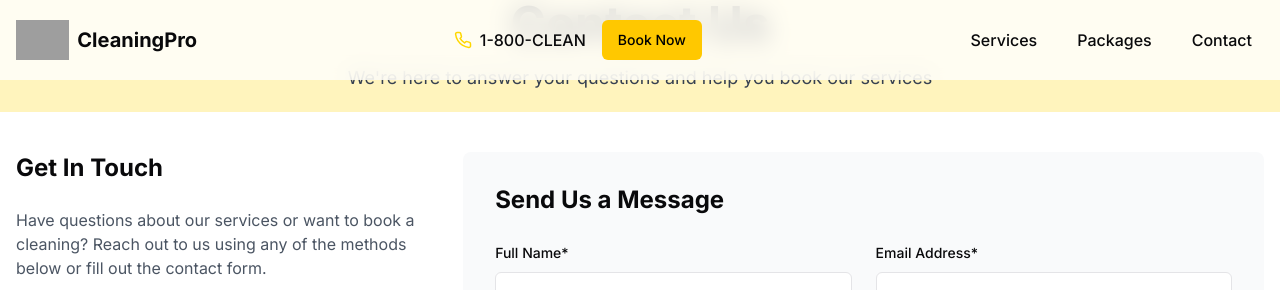
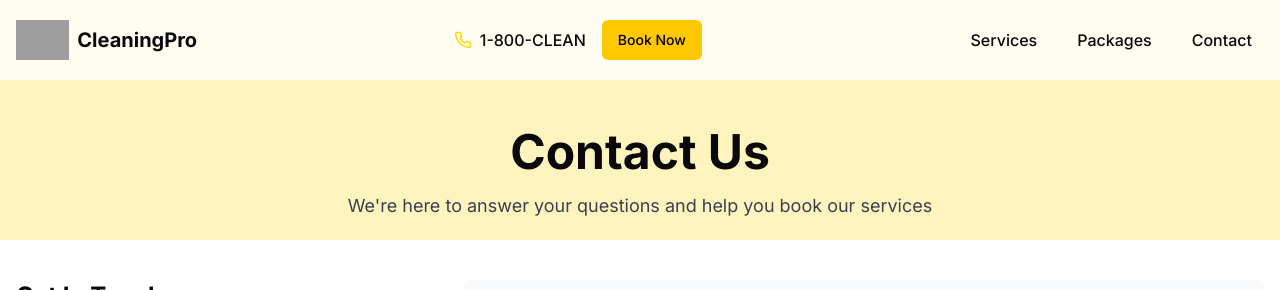
Before and after one commit to iamsavinashreddy/glow-cleaning-clone, a React (Vite) app: page /contact in a window 1280 px wide. Shown: the top 290 px of the page. Built offline with nearby package versions, Linux system fonts and the light colour scheme; grey boxes are pictures that could not be loaded.

Commit message:
Update Contact.tsx

```diff
--- a/src/pages/Contact.tsx
+++ b/src/pages/Contact.tsx
@@ -48,7 +48,7 @@ const Contact = () => {
   return (
     <div className="min-h-screen">
       <Navbar />
-      <div className="pt-31 pb-5 bg-brand-yellow-light">
+      <div className="pt-32 pb-5 bg-brand-yellow-light">
         <div className="container mx-auto px-4 text-center">
           <h1 className="text-4xl md:text-5xl font-bold mb-4">Contact Us</h1>
           <p className="text-lg text-gray-700 max-w-3xl mx-auto">
```
